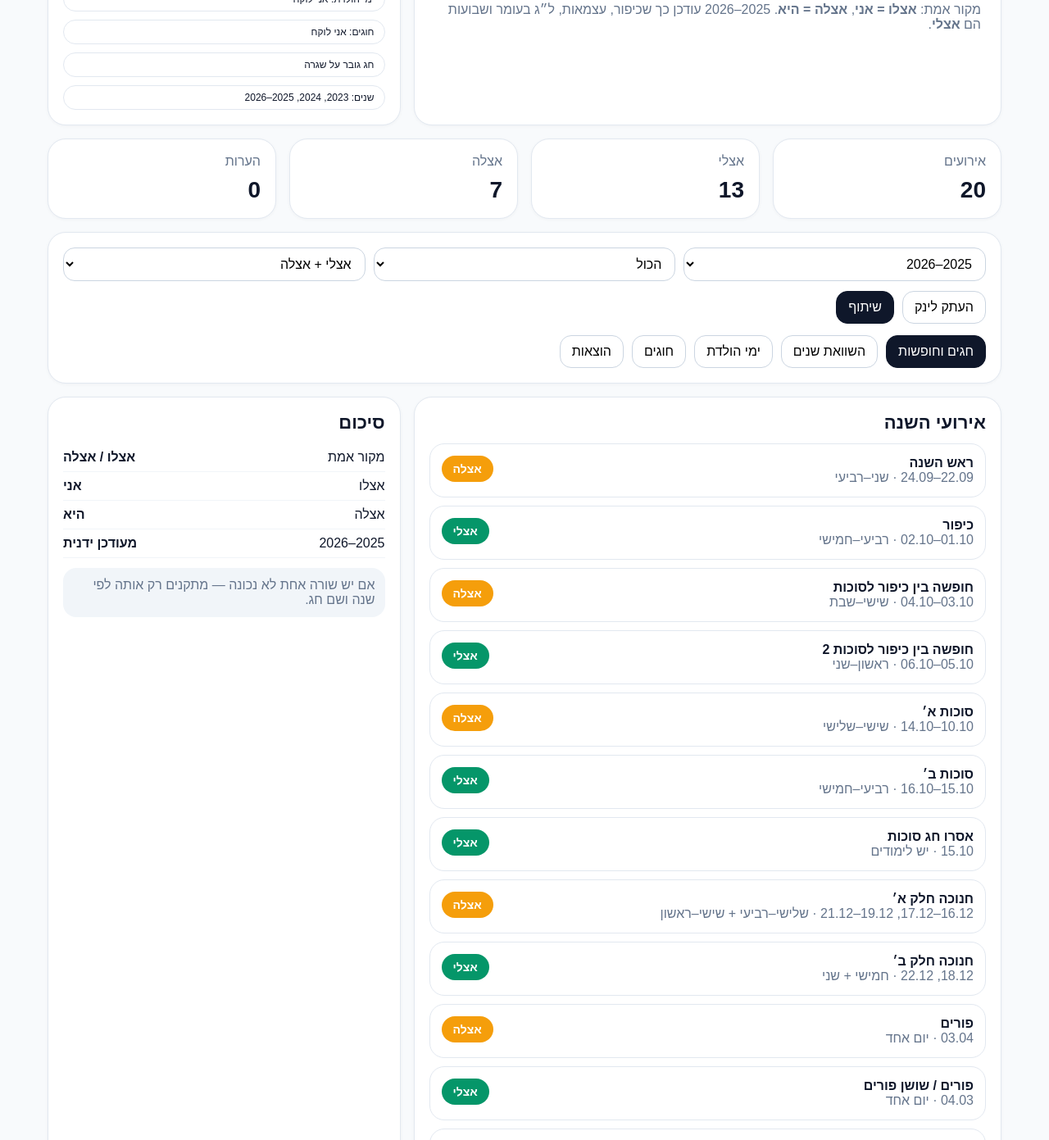
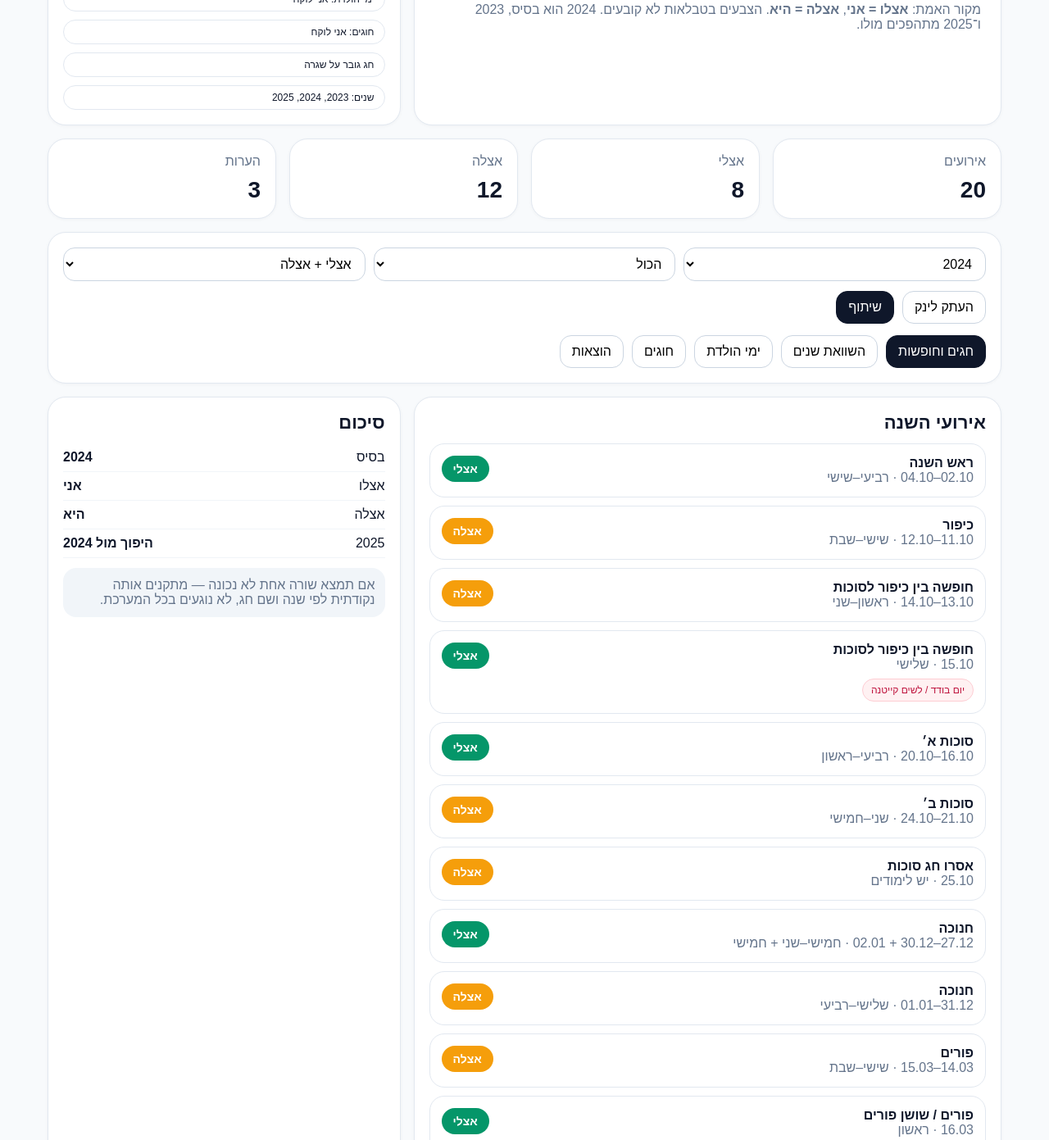
Before and after one commit to leviraz349-stack/kids-schedule, a plain HTML site: page index.html in a window 1280 px wide. Shown: the part 127-1518 px from the top of the page at 82% size. Drawn offline with Linux system fonts and the light colour scheme.

Commit message:
Update index.html

```diff
--- a/index.html
+++ b/index.html
@@ -13,11 +13,11 @@ body{margin:0;font-family:Arial,Helvetica,sans-serif;background:var(--bg);color:
 .top{grid-template-columns:1.5fr .9fr}.stats{grid-template-columns:repeat(4,1fr)}.main{grid-template-columns:1.25fr .75fr}.two{grid-template-columns:1fr 1fr}
 .hero,.panel{background:var(--card);border:1px solid var(--line);border-radius:22px;box-shadow:0 1px 4px rgba(15,23,42,.04)}
 .hero{padding:24px}.panel{padding:18px}
-h1,h2,h3{margin:0}.muted{color:var(--muted)}
+h1,h2,h3{margin:0}.muted{color:var(--muted)}.small{font-size:13px}
 .badge{display:inline-block;padding:7px 12px;border-radius:999px;border:1px solid var(--line);background:#fff;font-size:12px}
 .controls,.tabs,.toolbar{display:flex;gap:10px;flex-wrap:wrap}
-select,button{font:inherit}
-select{border:1px solid #cbd5e1;background:#fff;border-radius:14px;padding:10px 12px;width:100%}
+select,button,textarea,input{font:inherit}
+select,input,textarea{border:1px solid #cbd5e1;background:#fff;border-radius:14px;padding:10px 12px;width:100%}
 button{border:1px solid #cbd5e1;background:#fff;border-radius:14px;padding:10px 14px;cursor:pointer}
 button.primary,.tab-btn.active{background:var(--text);color:#fff;border-color:var(--text)}
 .hidden{display:none}
@@ -43,8 +43,8 @@ button.primary,.tab-btn.active{background:var(--text);color:#fff;border-color:va
     <div class="badge">לוח מעקב חופשות וחגים</div>
     <h1 style="margin-top:10px">לוח מעקב חופשות וחגים</h1>
     <p class="muted" style="margin:10px 0 0">
-      מקור אמת: <strong>אצלו = אני</strong>, <strong>אצלה = היא</strong>.
-      2025–2026 עודכן כך שכיפור, עצמאות, ל״ג בעומר ושבועות הם <strong>אצלי</strong>.
+      מקור האמת: <strong>אצלו = אני</strong>, <strong>אצלה = היא</strong>. הצבעים בטבלאות לא קובעים.
+      2024 הוא בסיס, 2023 ו־2025 מתהפכים מולו.
     </p>
   </div>
 
@@ -55,7 +55,7 @@ button.primary,.tab-btn.active{background:var(--text);color:#fff;border-color:va
       <div class="badge">ימי הולדת: אני לוקח</div>
       <div class="badge">חוגים: אני לוקח</div>
       <div class="badge">חג גובר על שגרה</div>
-      <div class="badge">שנים: 2023, 2024, 2025–2026</div>
+      <div class="badge">שנים: 2023, 2024, 2025</div>
     </div>
   </div>
 </div>
@@ -110,12 +110,12 @@ button.primary,.tab-btn.active{background:var(--text);color:#fff;border-color:va
 
     <div class="panel">
       <div class="section-title">סיכום</div>
-      <div class="minirow"><span>מקור אמת</span><strong>אצלו / אצלה</strong></div>
+      <div class="minirow"><span>בסיס</span><strong>2024</strong></div>
       <div class="minirow"><span>אצלו</span><strong>אני</strong></div>
       <div class="minirow"><span>אצלה</span><strong>היא</strong></div>
-      <div class="minirow"><span>2025–2026</span><strong>מעודכן ידנית</strong></div>
+      <div class="minirow"><span>2025</span><strong>היפוך מול 2024</strong></div>
       <div class="softbox" style="margin-top:12px">
-        אם יש שורה אחת לא נכונה — מתקנים רק אותה לפי שנה ושם חג.
+        אם תמצא שורה אחת לא נכונה — מתקנים אותה נקודתית לפי שנה ושם חג, לא נוגעים בכל המערכת.
       </div>
     </div>
   </div>
@@ -124,7 +124,7 @@ button.primary,.tab-btn.active{background:var(--text);color:#fff;border-color:va
 <div id="tab-compare" class="hidden" style="margin-top:16px">
   <div class="grid two">
     <div class="panel"><div class="section-title">2024</div><div id="compare2024" class="list"></div></div>
-    <div class="panel"><div class="section-title">2025–2026</div><div id="compare2025" class="list"></div></div>
+    <div class="panel"><div class="section-title">2025</div><div id="compare2025" class="list"></div></div>
   </div>
 </div>
 
@@ -173,67 +173,73 @@ father = אצלו = אני
 mother = אצלה = היא
 */
 
-const dataByYear = {
-  "2024": [
-    {key:"rosh", name:"ראש השנה", category:"holiday", date:"02.10–04.10", days:"רביעי–שישי", owner:"father"},
-    {key:"kippur", name:"כיפור", category:"holiday", date:"11.10–12.10", days:"שישי–שבת", owner:"mother"},
-    {key:"between1", name:"חופשה בין כיפור לסוכות", category:"vacation", date:"13.10–14.10", days:"ראשון–שני", owner:"mother"},
-    {key:"between2", name:"חופשה בין כיפור לסוכות 2", category:"vacation", date:"15.10", days:"שלישי", owner:"father", note:"יום בודד / יש קייטנה"},
-    {key:"sukkotA", name:"סוכות א׳", category:"holiday", date:"16.10–20.10", days:"רביעי–ראשון", owner:"father"},
-    {key:"sukkotB", name:"סוכות ב׳", category:"holiday", date:"21.10–24.10", days:"שני–חמישי", owner:"mother"},
-    {key:"isruSukkot", name:"אסרו חג סוכות", category:"special", date:"25.10", days:"יש לימודים", owner:"mother"},
-    {key:"hanukkah1", name:"חנוכה חלק א׳", category:"holiday", date:"27.12–30.12 + 02.01", days:"חמישי–שני + חמישי", owner:"father"},
-    {key:"hanukkah2", name:"חנוכה חלק ב׳", category:"holiday", date:"31.12–01.01", days:"שלישי–רביעי", owner:"mother"},
-    {key:"purim1", name:"פורים", category:"holiday", date:"14.03–15.03", days:"שישי–שבת", owner:"mother"},
-    {key:"purim2", name:"פורים / שושן פורים", category:"holiday", date:"16.03", days:"ראשון", owner:"father"},
-    {key:"pesachPre1", name:"חופשת קדם פסח", category:"vacation", date:"04.04–07.04", days:"שישי–שני", owner:"father"},
-    {key:"pesachPre2", name:"חופשת קדם פסח 2", category:"vacation", date:"08.04–11.04", days:"שלישי–שישי", owner:"mother", note:"לשים קייטנה 8.4"},
-    {key:"pesachA", name:"ליל הסדר / פסח א׳", category:"holiday", date:"12.04–15.04", days:"שבת–שלישי", owner:"mother"},
-    {key:"pesachB", name:"חול המועד / פסח ב׳", category:"holiday", date:"16.04–19.04", days:"רביעי–שבת", owner:"father"},
-    {key:"isruPesach", name:"אסרו חג פסח", category:"special", date:"20.04", days:"יש לימודים", owner:"father"},
-    {key:"memorial", name:"ערב יום העצמאות / יום הזיכרון", category:"special", date:"30.04", days:"לילדים עד 12:00", owner:"mother"},
-    {key:"independence", name:"יום העצמאות", category:"holiday", date:"01.05", days:"חמישי", owner:"mother"},
-    {key:"lag", name:"ל״ג בעומר", category:"holiday", date:"16.05", days:"יש לימודים", owner:"mother"},
-    {key:"shavuot", name:"שבועות", category:"holiday", date:"01.06–02.06", days:"ראשון–שני", owner:"father"}
-  ],
+const base2024 = [
+  { key:"rosh", name:"ראש השנה", category:"holiday", date:"02.10–04.10", days:"רביעי–שישי", owner:"father" },
+  { key:"kippur", name:"כיפור", category:"holiday", date:"11.10–12.10", days:"שישי–שבת", owner:"mother" },
+  { key:"between1", name:"חופשה בין כיפור לסוכות", category:"vacation", date:"13.10–14.10", days:"ראשון–שני", owner:"mother" },
+  { key:"between2", name:"חופשה בין כיפור לסוכות", category:"vacation", date:"15.10", days:"שלישי", owner:"father", note:"יום בודד / לשים קייטנה" },
+  { key:"sukkotA", name:"סוכות א׳", category:"holiday", date:"16.10–20.10", days:"רביעי–ראשון", owner:"father" },
+  { key:"sukkotB", name:"סוכות ב׳", category:"holiday", date:"21.10–24.10", days:"שני–חמישי", owner:"mother" },
+  { key:"isruSukkot", name:"אסרו חג סוכות", category:"special", date:"25.10", days:"יש לימודים", owner:"mother" },
 
-  "2025": [
-    {key:"rosh", name:"ראש השנה", category:"holiday", date:"22.09–24.09", days:"שני–רביעי", owner:"mother"},
-    {key:"kippur", name:"כיפור", category:"holiday", date:"01.10–02.10", days:"רביעי–חמישי", owner:"father"},
-    {key:"between1", name:"חופשה בין כיפור לסוכות", category:"vacation", date:"03.10–04.10", days:"שישי–שבת", owner:"mother"},
-    {key:"between2", name:"חופשה בין כיפור לסוכות 2", category:"vacation", date:"05.10–06.10", days:"ראשון–שני", owner:"father"},
-    {key:"sukkotA", name:"סוכות א׳", category:"holiday", date:"10.10–14.10", days:"שישי–שלישי", owner:"mother"},
-    {key:"sukkotB", name:"סוכות ב׳", category:"holiday", date:"15.10–16.10", days:"רביעי–חמישי", owner:"father"},
-    {key:"isruSukkot", name:"אסרו חג סוכות", category:"special", date:"15.10", days:"יש לימודים", owner:"father"},
-    {key:"hanukkah1", name:"חנוכה חלק א׳", category:"holiday", date:"16.12–17.12, 19.12–21.12", days:"שלישי–רביעי + שישי–ראשון", owner:"mother"},
-    {key:"hanukkah2", name:"חנוכה חלק ב׳", category:"holiday", date:"18.12, 22.12", days:"חמישי + שני", owner:"father"},
-    {key:"purim1", name:"פורים", category:"holiday", date:"03.04", days:"יום אחד", owner:"mother"},
-    {key:"purim2", name:"פורים / שושן פורים", category:"holiday", date:"04.03", days:"יום אחד", owner:"father"},
-    {key:"pesachPre1", name:"חופשת קדם פסח", category:"vacation", date:"24.03–27.03", days:"שני–חמישי", owner:"mother"},
-    {key:"pesachPre2", name:"חופשת קדם פסח 2", category:"vacation", date:"28.03–31.03", days:"שישי–שני", owner:"father"},
-    {key:"pesachA", name:"ערב חג פסח + חול המועד", category:"holiday", date:"01.04–04.04", days:"רביעי–שבת", owner:"mother"},
-    {key:"pesachB", name:"חול המועד + חג פסח שני", category:"holiday", date:"05.04–08.04", days:"ראשון–רביעי", owner:"father"},
-    {key:"isruPesach", name:"אסרו חג פסח", category:"special", date:"09.04", days:"יש לימודים", owner:"father"},
-    {key:"memorial", name:"ערב יום העצמאות / יום הזיכרון", category:"special", date:"20.04", days:"עד 12:00", owner:"father"},
-    {key:"independence", name:"יום העצמאות", category:"holiday", date:"21.04", days:"שלישי", owner:"father"},
-    {key:"lag", name:"ל״ג בעומר", category:"holiday", date:"05.05", days:"יום אחד", owner:"father"},
-    {key:"shavuot", name:"שבועות", category:"holiday", date:"21.05–22.05", days:"חמישי–שישי", owner:"father"}
-  ],
+  { key:"hanukkah1", name:"חנוכה", category:"holiday", date:"27.12–30.12 + 02.01", days:"חמישי–שני + חמישי", owner:"father" },
+  { key:"hanukkah2", name:"חנוכה", category:"holiday", date:"31.12–01.01", days:"שלישי–רביעי", owner:"mother" },
 
-  "2023": [
-    {key:"rosh", name:"ראש השנה", category:"holiday", date:"15.09–17.09", days:"שישי–ראשון", owner:"father"},
-    {key:"kippur", name:"כיפור", category:"holiday", date:"24.09–25.09", days:"ראשון–שני", owner:"mother"},
-    {key:"sukkotA", name:"סוכות א׳", category:"holiday", date:"29.09–03.10", days:"שישי–שלישי", owner:"father"},
-    {key:"sukkotB", name:"סוכות ב׳", category:"holiday", date:"04.10–07.10", days:"רביעי–שבת", owner:"mother"},
-    {key:"hanukkah", name:"חנוכה", category:"holiday", date:"12.12–14.12", days:"לפי הטבלה", owner:"father"},
-    {key:"purim", name:"פורים", category:"holiday", date:"23.03–24.03", days:"לפי הטבלה", owner:"mother"},
-    {key:"pesachA", name:"פסח א׳", category:"holiday", date:"18.04–21.04", days:"חמישי–ראשון", owner:"father"},
-    {key:"pesachB", name:"פסח ב׳", category:"holiday", date:"22.04–29.04", days:"לפי הטבלה", owner:"mother"},
-    {key:"independence", name:"יום העצמאות", category:"holiday", date:"14.05", days:"שלישי", owner:"mother"},
-    {key:"lag", name:"ל״ג בעומר", category:"holiday", date:"26.05", days:"ראשון", owner:"mother"},
-    {key:"shavuot", name:"שבועות", category:"holiday", date:"11.06–12.06", days:"שלישי–רביעי", owner:"father"}
-  ]
+  { key:"purim1", name:"פורים", category:"holiday", date:"14.03–15.03", days:"שישי–שבת", owner:"mother" },
+  { key:"purim2", name:"פורים / שושן פורים", category:"holiday", date:"16.03", days:"ראשון", owner:"father", note:"לפי החופשות" },
+
+  { key:"pesachPre1", name:"חופשת קדם פסח", category:"vacation", date:"04.04–07.04", days:"שישי–שני", owner:"father" },
+  { key:"pesachPre2", name:"חופשת קדם פסח", category:"vacation", date:"08.04–11.04", days:"שלישי–שישי", owner:"mother", note:"קייטנה 8.4" },
+  { key:"pesachA", name:"ליל הסדר / פסח א׳", category:"holiday", date:"12.04–15.04", days:"שבת–שלישי", owner:"mother" },
+  { key:"pesachB", name:"חול המועד / פסח ב׳", category:"holiday", date:"16.04–19.04", days:"רביעי–שבת", owner:"father" },
+  { key:"isruPesach", name:"אסרו חג פסח", category:"special", date:"20.04", days:"יש לימודים", owner:"father" },
+
+  { key:"memorial", name:"ערב יום העצמאות / יום הזיכרון", category:"special", date:"30.04", days:"לילדים עד 12:00", owner:"mother" },
+  { key:"independence", name:"יום העצמאות", category:"holiday", date:"01.05", days:"חמישי", owner:"mother" },
+  { key:"lag", name:"ל״ג בעומר", category:"holiday", date:"16.05", days:"יש לימודים", owner:"mother" },
+  { key:"shavuot", name:"שבועות", category:"holiday", date:"01.06–02.06", days:"ראשון–שני", owner:"mother" }
+];
+
+const datesByYear = {
+  2023: {
+    rosh:"15.09–17.09", kippur:"24.09–25.09", between1:"26.09–27.09", between2:"28.09",
+    sukkotA:"29.09–03.10", sukkotB:"04.10–07.10", isruSukkot:"08.10",
+    hanukkah1:"10.12–13.12", hanukkah2:"14.12",
+    purim1:"23.03", purim2:"24.03",
+    pesachPre1:"24.03–25.03", pesachPre2:"14.04–17.04",
+    pesachA:"18.04–21.04", pesachB:"22.04–25.04", isruPesach:"30.04",
+    memorial:"13.05", independence:"14.05", lag:"26.05", shavuot:"11.06–12.06"
+  },
+  2025: {
+    rosh:"22.09–24.09", kippur:"01.10–02.10", between1:"03.10–04.10", between2:"05.10–06.10",
+    sukkotA:"10.10–14.10", sukkotB:"15.10–16.10", isruSukkot:"17.10",
+    hanukkah1:"16.12–17.12, 19.12–21.12", hanukkah2:"18.12, 22.12",
+    purim1:"03.04", purim2:"04.03",
+    pesachPre1:"24.03–27.03", pesachPre2:"28.03–31.03",
+    pesachA:"01.04–04.04", pesachB:"05.04–08.04", isruPesach:"09.04",
+    memorial:"20.04", independence:"21.04", lag:"05.05", shavuot:"21.05–22.05"
+  }
 };
+
+function flip(owner){
+  return owner === "father" ? "mother" : "father";
+}
+
+function yearData(year){
+  if(year === "2024"){
+    return base2024;
+  }
+
+  if(year === "2023" || year === "2025"){
+    return base2024.map(item => ({
+      ...item,
+      date: datesByYear[year][item.key] || item.date,
+      owner: flip(item.owner)
+    }));
+  }
+
+  return [];
+}
 
 function ownerPill(owner){
   return '<span class="pill '+(owner==="father"?"me":"her")+'">'+owners[owner]+'</span>';
@@ -256,7 +262,7 @@ function render(){
   const type = document.getElementById("typeFilter").value;
   const owner = document.getElementById("ownerFilter").value;
 
-  let items = [...(dataByYear[year] || [])];
+  let items = yearData(year);
 
   if(type !== "all") items = items.filter(x => x.category === type);
   if(owner !== "all") items = items.filter(x => x.owner === owner);
@@ -272,34 +278,33 @@ function render(){
     </div>
   `).join("");
 
-  const all = dataByYear[year] || [];
+  const all = yearData(year);
   document.getElementById("eventsCount").textContent = all.length;
-  document.getElementById("meCount").textContent = all.filter(x=>x.owner==="father").length;
-  document.getElementById("herCount").textContent = all.filter(x=>x.owner==="mother").length;
-  document.getElementById("notesCount").textContent = all.filter(x=>x.note).length;
+  document.getElementById("meCount").textContent = all.filter(x => x.owner === "father").length;
+  document.getElementById("herCount").textContent = all.filter(x => x.owner === "mother").length;
+  document.getElementById("notesCount").textContent = all.filter(x => x.note).length;
 
-  document.getElementById("compare2024").innerHTML = dataByYear["2024"].map(item => `
+  document.getElementById("compare2024").innerHTML = yearData("2024").map(item => `
     <div class="event"><div><strong>${item.name}</strong><div class="muted">${item.date}</div></div>${ownerPill(item.owner)}</div>
   `).join("");
 
-  document.getElementById("compare2025").innerHTML = dataByYear["2025"].map(item => `
+  document.getElementById("compare2025").innerHTML = yearData("2025").map(item => `
     <div class="event"><div><strong>${item.name}</strong><div class="muted">${item.date}</div></div>${ownerPill(item.owner)}</div>
   `).join("");
 }
 
 const yearSelect = document.getElementById("yearSelect");
-const yearLabels = {"2023":"2023","2024":"2024","2025":"2025–2026"};
 ["2023","2024","2025"].forEach(y=>{
-  const opt=document.createElement("option");
-  opt.value=y;
-  opt.textContent=yearLabels[y];
-  if(y==="2025") opt.selected=true;
+  const opt = document.createElement("option");
+  opt.value = y;
+  opt.textContent = y;
+  if(y === "2024") opt.selected = true;
   yearSelect.appendChild(opt);
 });
 
-document.getElementById("typeFilter").addEventListener("change",render);
-document.getElementById("ownerFilter").addEventListener("change",render);
-yearSelect.addEventListener("change",render);
+document.getElementById("typeFilter").addEventListener("change", render);
+document.getElementById("ownerFilter").addEventListener("change", render);
+yearSelect.addEventListener("change", render);
 
 document.querySelectorAll(".tab-btn").forEach(btn=>{
   btn.addEventListener("click",()=>{
```
